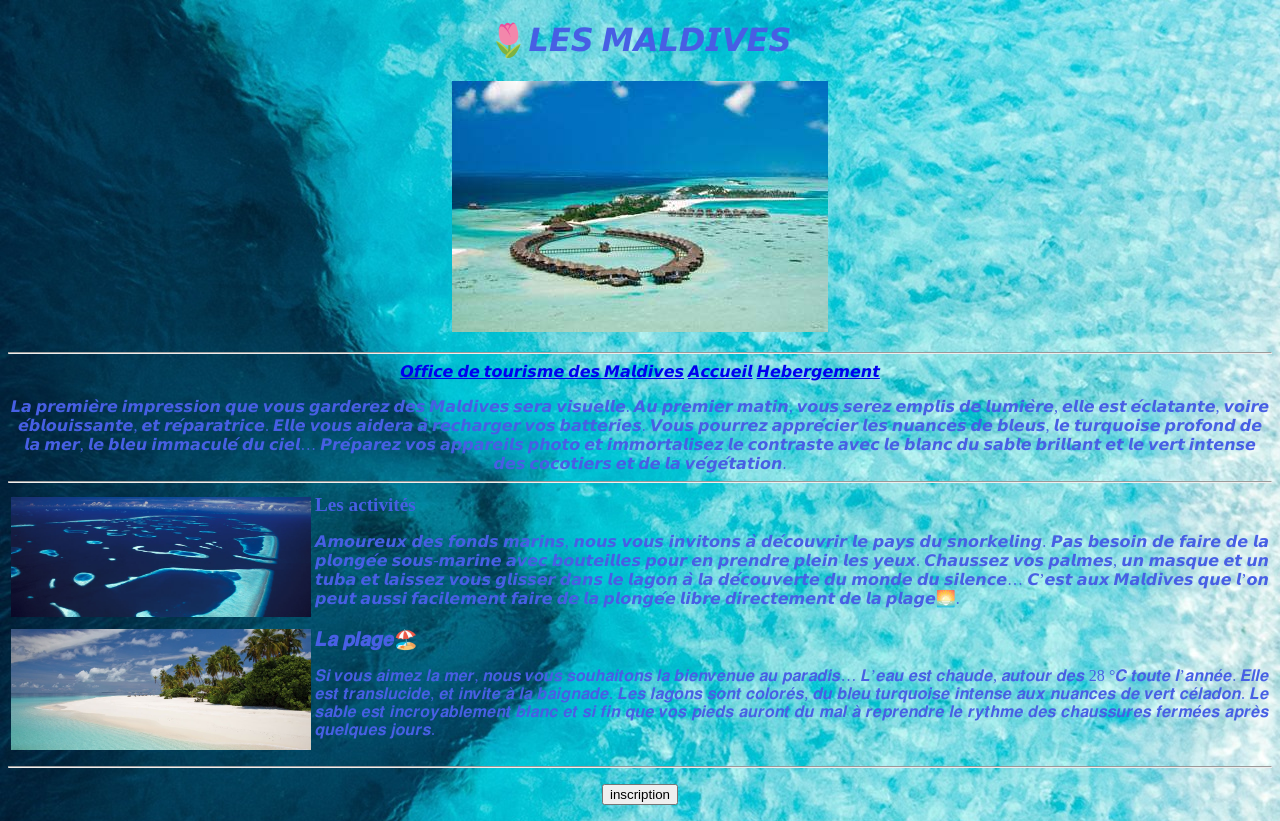
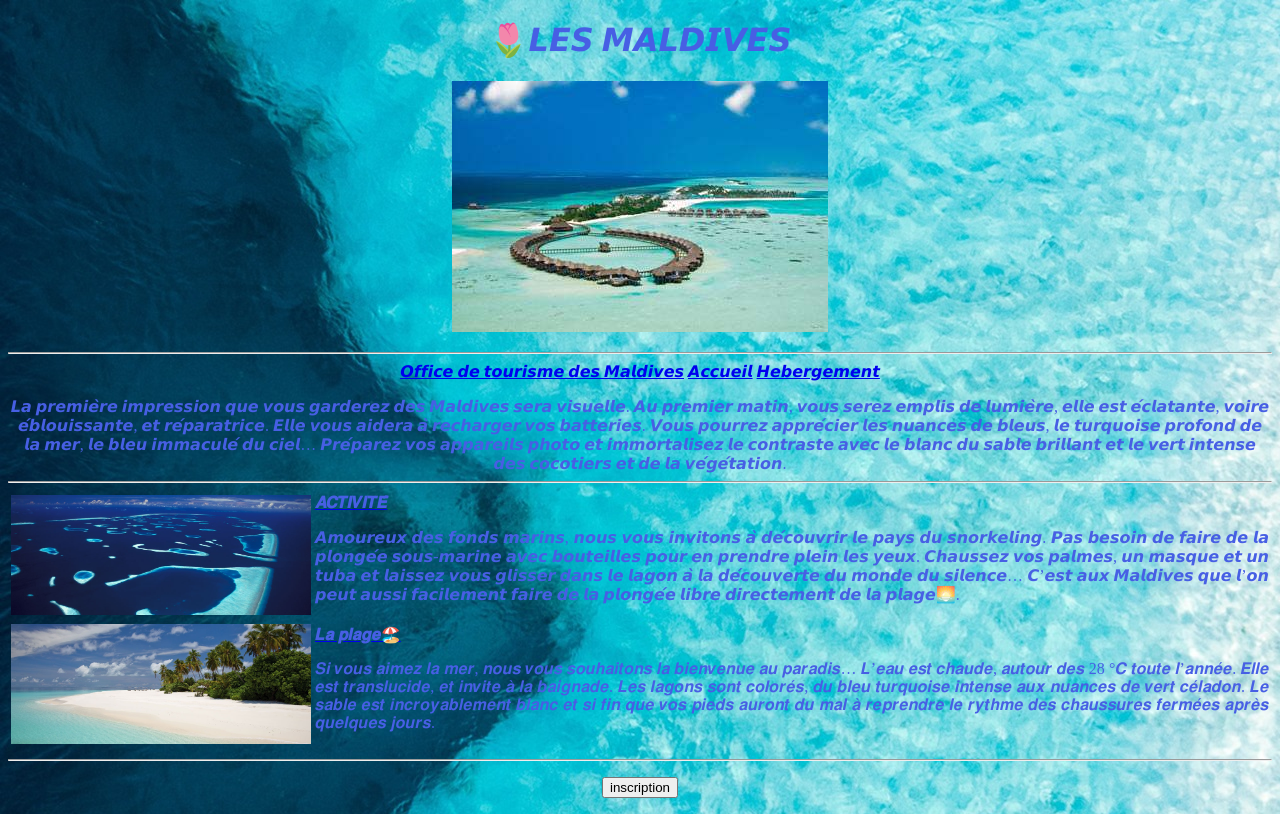
Before and after one commit to OCoudray1968/afpa, a plain HTML site: page projet html travel/projet html travel/maldives.html in a window 1280 px wide. Drawn offline with Linux system fonts and the light colour scheme.

Commit message:
maldives.html
maldives.html

```diff
--- a/projet html travel/projet html travel/maldives.html
+++ b/projet html travel/projet html travel/maldives.html
@@ -24,7 +24,7 @@
 	<tr>
 		<td><img src="images/maldives1.jpg" width="300"></td>
 		<td>
-			<strong><big>Les activités</big></strong>
+			<a href="https://www.dreamingofmaldives.com/blog-des-maldives/40-choses-a-faire-aux-maldives-vous-ne-vous-ennuierez-jamais-aux-maldives/"> <font color="#475FE4"> <strong> 𝑨𝑪𝑻𝑰𝑽𝑰𝑻𝑬́ </strong></a>
 			<p align="justify">
 
 		𝘼𝙢𝙤𝙪𝙧𝙚𝙪𝙭 𝙙𝙚𝙨 𝙛𝙤𝙣𝙙𝙨 𝙢𝙖𝙧𝙞𝙣𝙨, 𝙣𝙤𝙪𝙨 𝙫𝙤𝙪𝙨 𝙞𝙣𝙫𝙞𝙩𝙤𝙣𝙨 𝙖̀ 𝙙𝙚́𝙘𝙤𝙪𝙫𝙧𝙞𝙧 𝙡𝙚 𝙥𝙖𝙮𝙨 𝙙𝙪 𝙨𝙣𝙤𝙧𝙠𝙚𝙡𝙞𝙣𝙜. 𝙋𝙖𝙨 𝙗𝙚𝙨𝙤𝙞𝙣 𝙙𝙚 𝙛𝙖𝙞𝙧𝙚 𝙙𝙚 𝙡𝙖 𝙥𝙡𝙤𝙣𝙜𝙚́𝙚 𝙨𝙤𝙪𝙨-𝙢𝙖𝙧𝙞𝙣𝙚 𝙖𝙫𝙚𝙘 𝙗𝙤𝙪𝙩𝙚𝙞𝙡𝙡𝙚𝙨 𝙥𝙤𝙪𝙧 𝙚𝙣 𝙥𝙧𝙚𝙣𝙙𝙧𝙚 𝙥𝙡𝙚𝙞𝙣 𝙡𝙚𝙨 𝙮𝙚𝙪𝙭.
@@ -36,7 +36,7 @@
 	<tr>
 		<td><img src="images/maldives2.jpg" width="300"></td>
 		<td>
-		<strong><big>𝑳𝒂 𝒑𝒍𝒂𝒈𝒆🏖️</big></strong>
+		<a href="https://www.dreamingofmaldives.com/blog-des-maldives/50-photos-de-plages-paradisiaques-des-iles-maldives/"> <font color="#475FE4"> <strong> 𝑳𝒂 𝒑𝒍𝒂𝒈𝒆🏖️</strong></a>
 		<br/>
 		<p align="justify">𝑺𝒊 𝒗𝒐𝒖𝒔 𝒂𝒊𝒎𝒆𝒛 𝒍𝒂 𝒎𝒆𝒓, 𝒏𝒐𝒖𝒔 𝒗𝒐𝒖𝒔 𝒔𝒐𝒖𝒉𝒂𝒊𝒕𝒐𝒏𝒔 𝒍𝒂 𝒃𝒊𝒆𝒏𝒗𝒆𝒏𝒖𝒆 𝒂𝒖 𝒑𝒂𝒓𝒂𝒅𝒊𝒔… 𝑳’𝒆𝒂𝒖 𝒆𝒔𝒕 𝒄𝒉𝒂𝒖𝒅𝒆, 𝒂𝒖𝒕𝒐𝒖𝒓 𝒅𝒆𝒔 28 °𝑪 𝒕𝒐𝒖𝒕𝒆 𝒍’𝒂𝒏𝒏𝒆́𝒆. 𝑬𝒍𝒍𝒆 𝒆𝒔𝒕 𝒕𝒓𝒂𝒏𝒔𝒍𝒖𝒄𝒊𝒅𝒆, 𝒆𝒕 𝒊𝒏𝒗𝒊𝒕𝒆 𝒂̀ 𝒍𝒂 𝒃𝒂𝒊𝒈𝒏𝒂𝒅𝒆. 𝑳𝒆𝒔 𝒍𝒂𝒈𝒐𝒏𝒔 𝒔𝒐𝒏𝒕 𝒄𝒐𝒍𝒐𝒓𝒆́𝒔, 𝒅𝒖 𝒃𝒍𝒆𝒖 𝒕𝒖𝒓𝒒𝒖𝒐𝒊𝒔𝒆 𝒊𝒏𝒕𝒆𝒏𝒔𝒆 𝒂𝒖𝒙 𝒏𝒖𝒂𝒏𝒄𝒆𝒔 𝒅𝒆 𝒗𝒆𝒓𝒕 𝒄𝒆́𝒍𝒂𝒅𝒐𝒏. 𝑳𝒆 𝒔𝒂𝒃𝒍𝒆 𝒆𝒔𝒕 𝒊𝒏𝒄𝒓𝒐𝒚𝒂𝒃𝒍𝒆𝒎𝒆𝒏𝒕 𝒃𝒍𝒂𝒏𝒄 𝒆𝒕 𝒔𝒊 𝒇𝒊𝒏 𝒒𝒖𝒆 𝒗𝒐𝒔 𝒑𝒊𝒆𝒅𝒔 𝒂𝒖𝒓𝒐𝒏𝒕 𝒅𝒖 𝒎𝒂𝒍 𝒂̀ 𝒓𝒆𝒑𝒓𝒆𝒏𝒅𝒓𝒆 𝒍𝒆 𝒓𝒚𝒕𝒉𝒎𝒆 𝒅𝒆𝒔 𝒄𝒉𝒂𝒖𝒔𝒔𝒖𝒓𝒆𝒔 𝒇𝒆𝒓𝒎𝒆́𝒆𝒔 𝒂𝒑𝒓𝒆̀𝒔 𝒒𝒖𝒆𝒍𝒒𝒖𝒆𝒔 𝒋𝒐𝒖𝒓𝒔.
 	</p>
```
